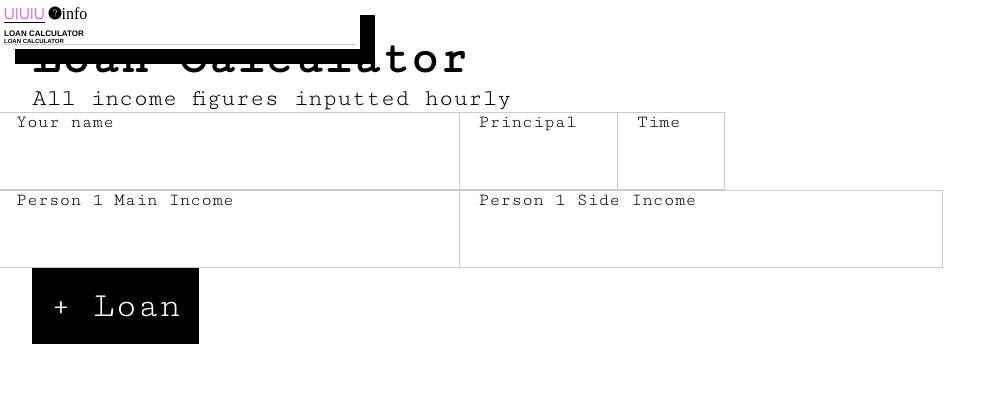
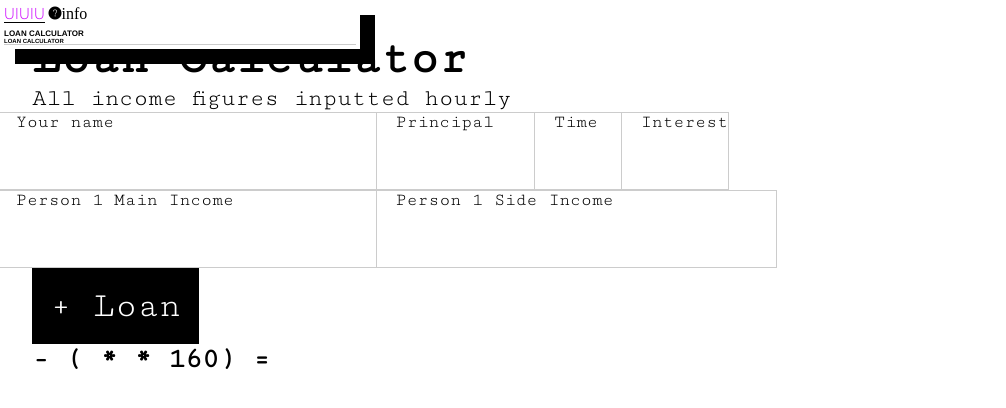
Before and after one commit to grungerabbit/lyrics-interactions, a Jekyll site: the page built from _projects/loan-calculator.md, in a window 1280 px wide. Shown: the top 408 px of the page, without its empty margins (0-1006 px from the left). Built offline with Jekyll 4.4.1, drawn with Linux system fonts in a browser that asks for light colours; nearby versions of some CDN libraries; some web fonts are replaced; Markdown is read by kramdown in place of the engine named in the settings.

Commit message:
successfully add new loaner

```diff
--- a/_projects/loan-calculator.md
+++ b/_projects/loan-calculator.md
@@ -23,6 +23,7 @@
 	border: 1px solid #ccc;
 	padding: 0.75em 0.5em 0.25em;
 	font: 1.5em "Cutive Mono";
+	width: 33%;
 }
 div input {
 	margin-left: -1em;
@@ -82,14 +83,17 @@
 	<label>Time</label>
 	<input ng-model="monthsleft" type="text" class="tinynumber">
 
+	<label>Interest</label>
+	<input ng-model="interest" type="text" class="tinynumber">
+
 </div>
 
 <div class="initial__income">
 	<label><span ng-show="yourname" ng-bind="yourname"></span><span ng-hide="yourname">Person 1</span> Main Income</label>
-	<input type="text">
+	<input type="text" ng-model="main">
 
 	<label><span ng-show="yourname" ng-bind="yourname"></span><span ng-hide="yourname">Person 1</span> Side Income</label>
-	<input type="text">
+	<input type="text" ng-model="side">
 </div>
 
 <button ng-click="addNewLoaner()" class="loan__adder">+ Loan</button>
@@ -97,18 +101,21 @@
 <ul>
 	<li ng-repeat="loaner in loaners">
 		<label>Name</label>
-		<input type="text">
-		<label><span ng-bind="loaners[index].name"></span> Main Income</label>
-		<input type="text">
-		<input type="text">
-		<p ng-bind="$index"></p>
-
-		<p ng-bind="loaners[index]"></p>
+		<input type="text" ng-model="loaners[$index].name">
+		<label><span ng-bind="loaners[$index].name"></span> Loan</label>
+		<input type="text" ng-model="loaners[$index].loan">
+		<label><span ng-bind="loaners[$index].name"></span> Interest</label>
+		<input type="text" ng-model="loaners[$index].interest">
 	</li>
 </ul>
 
 <div class="results">
-	<h3 ng-bind="principal"></h3>
+	<h3>
+		<span ng-bind="principal"></span> -
+		(<span ng-bind="main"></span> * <span ng-bind="monthsleft"></span> * 160) =
+		<span ng-bind="calculated"></span>
+	</h3>
+
 </div>
 
 </div>
--- a/lib/js/interactions/calc.js
+++ b/lib/js/interactions/calc.js
@@ -4,15 +4,22 @@
 
 	$scope.principal = 11500;
 	$scope.monthsleft = 4;
+	$scope.interest = 10;
 
-	function constructLoaner(name, income1, income2) {
+	$scope.main = 0;
+	$scope.side = 0;
+
+	function constructLoaner(name, loan, interest) {
 		this.name = name;
-		this.main = income1;
-		this.side = income2;
+		this.loan = loan;
+		this.interest = interest;
 	}
 
 	$scope.addNewLoaner = function() {
 		$scope.loaners.push(new constructLoaner("Person", "0", "0"))
-		console.log($scope.loaners)
+	}
+
+	$scope.calculated = function() {
+		return $scope.principal + "!!!";
 	}
 }
```
